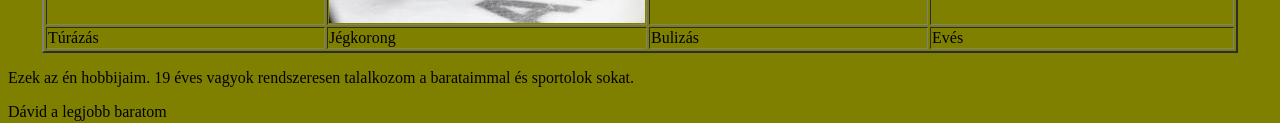
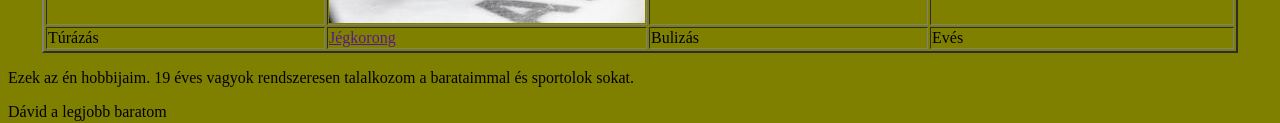
Before and after one commit to pax012/pax012.github.io, a plain HTML site: page index.html in a window 1280 px wide. Shown: the part 285-408 px from the top of the page. Drawn offline with Linux system fonts and the light colour scheme.

Commit message:
Update index.html

```diff
--- a/index.html
+++ b/index.html
@@ -16,7 +16,7 @@
 
 	<tr >
 		<td align="cebter">Túrázás</td>
-		<td align="cebter">Jégkorong</td>
+		<td align="cebter"><a href="">Jégkorong</a></td>
 		<td align="cebter">Bulizás</td>
 		<td align="cebter">Evés</td>
 	</tr>
```
